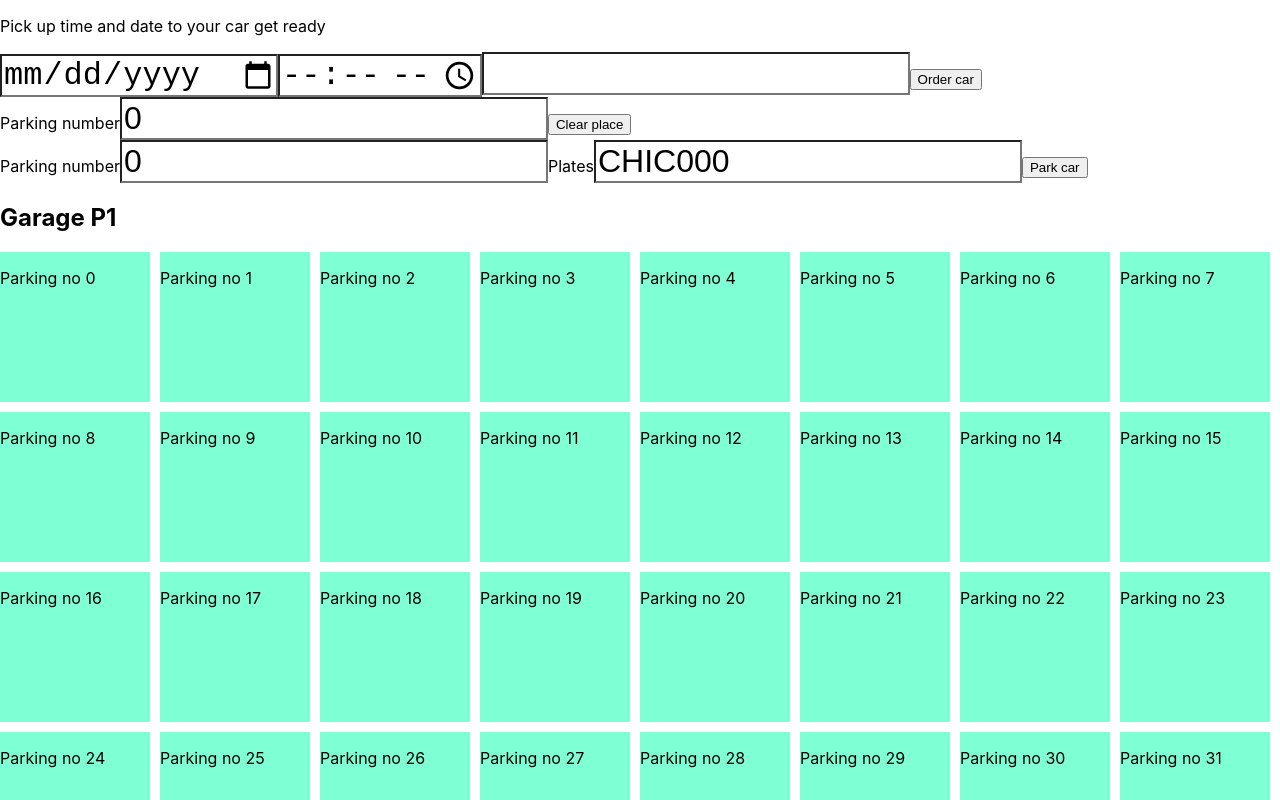
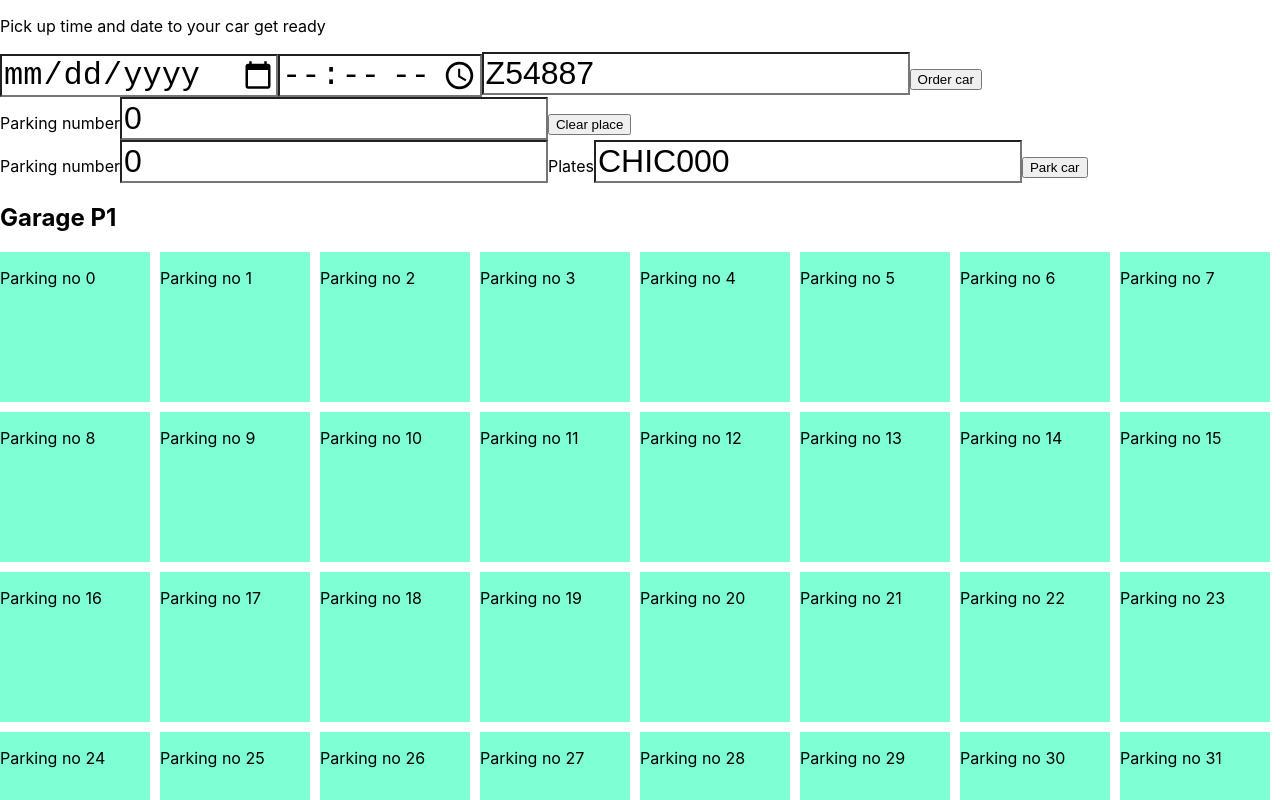
Before and after one commit to wjaqbo/parking, a React (Create React App) app: page / in a window 1280 px wide. Shown: the top 800 px of the page. Built offline with nearby package versions, Linux system fonts and the light colour scheme.

Commit message:
Local storage user plates and placeToOrder

```diff
--- a/src/App.js
+++ b/src/App.js
@@ -12,12 +12,12 @@ function App() {
   const [time, setTime] = useLocalState('time', '');
   const [car, setCar] = useLocalState('car', 'CHIC000');
   const [parkingNumber, setParkingNumber] = useLocalState('parkingNumber', 0);
-  const [placeToClear, setPlaceToClear] = useState(0);
-  const [user, setUser] = useState({
+  const [placeToClear, setPlaceToClear] = useLocalState('placeToClear', 0);
+  const [user, setUser] = useLocalState('user', {
     fname: 'Stacey',
     lname: 'Gonzalez',
     email: 'stacey.gonzalez@gmail.com',
-    plates: '',
+    plates: 'Z54887',
     car: 'Honda Civic',
   });
 
```
